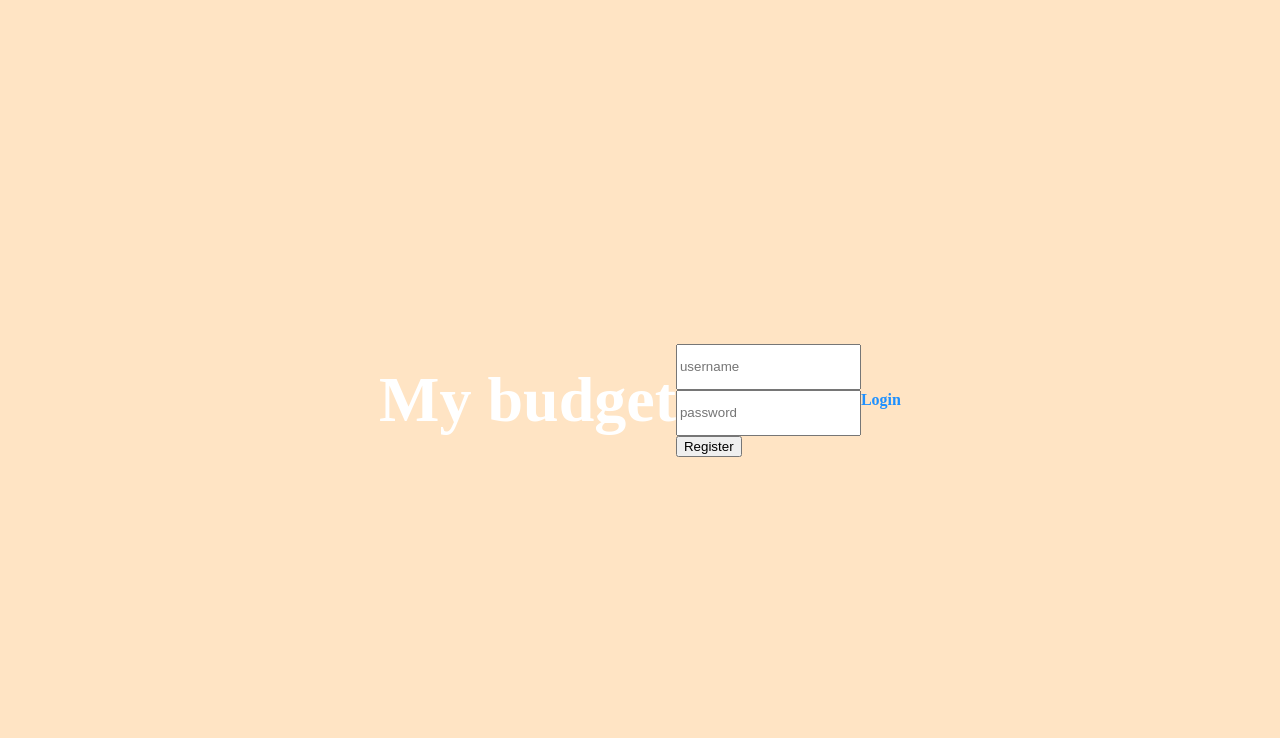
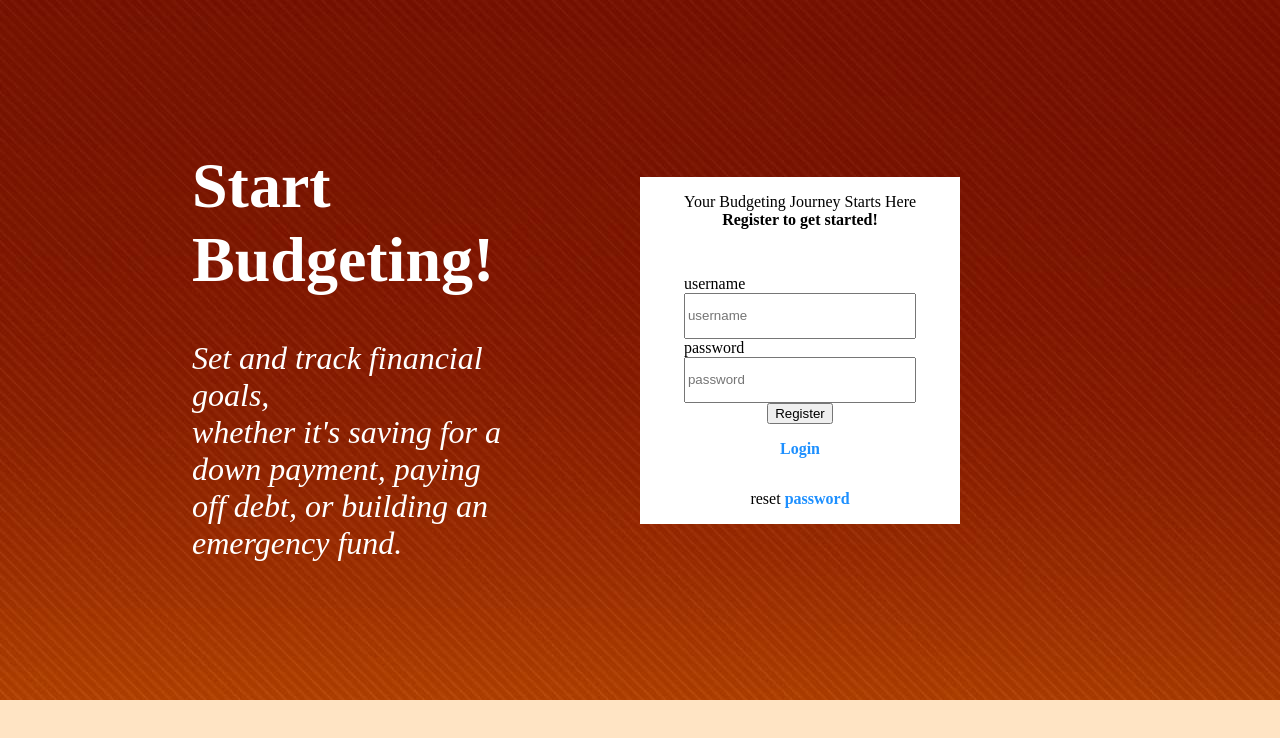
Before and after one commit to llhenderson/budget, a React (Create React App) app: page /register in a window 1280 px wide. Shown: the top 738 px of the page. Built offline with nearby package versions, Linux system fonts and the light colour scheme; the HTML template or start-up script is replaced by a standard one.

Commit message:
updated the structure to the register page and form

```diff
--- a/package.json
+++ b/package.json
@@ -18,7 +18,8 @@
     "react-dom": "^19.0.0",
     "react-router-dom": "^7.1.1",
     "react-scripts": "5.0.1",
-    "recharts": "^2.15.0"
+    "recharts": "^2.15.0",
+    "supertest": "^7.0.0"
   },
   "scripts": {
     "start": "react-scripts start",
--- a/src/components/shared/LoginForm.js
+++ b/src/components/shared/LoginForm.js
@@ -41,8 +41,9 @@ const LoginForm = () => {
       )}
       <div style={{ textAlign: "center" }}>
         <p>
-          <b>Access Your Budget Now</b> <br /> Sign In & See Your Financial
-          Overview
+          Access Your Budget Now
+          <br />
+          <b> Sign In & See Your Financial Overview</b>
         </p>
       </div>
       <div
--- a/src/components/shared/RegisterForm.js
+++ b/src/components/shared/RegisterForm.js
@@ -3,7 +3,6 @@ import Button from "./Button";
 const RegisterForm = () => {
   const [username, setUsername] = useState("");
   const [password, setPassword] = useState("");
-
   const handleRegister = async () => {
     try {
       const response = await fetch("http://localhost:3001/api/register", {
@@ -30,19 +29,39 @@ const RegisterForm = () => {
 
   return (
     <div style={{ display: "flex", flexDirection: "column" }}>
+      <div style={{ textAlign: "center" }}>
+        <p>
+          Your Budgeting Journey Starts Here
+          <b>
+            <br /> Register to get started!
+          </b>
+        </p>
+      </div>
+      <div
+        style={{
+          display: "flex",
+          flexDirection: "column",
+          marginTop: 30,
+        }}
+      >
+        <label htmlFor="username">username</label>
         <input
+          id="username"
           placeholder="username"
           value={username}
           className="login-input"
           onChange={(e) => setUsername(e.target.value)}
         />
+        <lable htmlFor="password">password</lable>
         <input
+          id="password"
           placeholder="password"
           value={password}
           className="login-input"
           onChange={(e) => setPassword(e.target.value)}
         />
-      <div>
+      </div>
+      <div style={{ display: "flex", justifyContent: "center" }}>
         <Button onClick={handleRegister}>Register</Button>
       </div>
     </div>
--- a/src/pages/auth/Login.js
+++ b/src/pages/auth/Login.js
@@ -1,18 +1,6 @@
-import { useEffect } from "react";
-import Button from "../../components/shared/Button.js";
 import LoginForm from "../../components/shared/LoginForm.js";
-import { useNavigate, useNavigationType } from "react-router-dom";
 import login_main from "../../public/login_main.jpg";
 const Login = () => {
-  const navigate = useNavigate();
-  /*
-  useEffect(() => {
-    const token = localStorage.getItem("token");
-    if (token) {
-      navigate("/home");
-    }
-  },[]);
-  */
   return (
     <div
       className="login-page"
--- a/src/pages/auth/Register.js
+++ b/src/pages/auth/Register.js
@@ -1,21 +1,55 @@
+import login_main from "../../public/login_main.jpg";
 import RegisterForm from "../../components/shared/RegisterForm.js";
-
 const Register = () => {
   return (
-    <div className="login-page">
-      <div className="login-title">
-        <h1>My budget</h1>
+    <div
+      className="login-page"
+      style={{
+        backgroundImage: `url(${login_main})`,
+        height: 700,
+        backgroundRepeat: "no-repeat",
+      }}
+    >
+      <div className="login-title" style={{ flex: 1 }}>
+        <div style={{ width: "50%", marginLeft: "30%" }}>
+          <h1>Start Budgeting!</h1>
+          <p>
+            <em>
+              Set and track financial goals,
+              <br /> whether it's saving for a down payment, paying off debt, or
+              building an emergency fund.
+            </em>
+          </p>
         </div>
+      </div>
+      <div style={{ flex: 1 }}>
+        <div
+          style={{
+            backgroundColor: "white",
+            width: "50%",
+          }}
+        >
           <div className="login-form">
             <RegisterForm />
           </div>
           <div className="login-options">
+            <div>
               <p>
                 <a href="/" className="custom-link">
                   Login
                 </a>
               </p>
             </div>
+
+            <p>
+              reset{" "}
+              <a href="https://www.facebook.com" className="custom-link">
+                password
+              </a>
+            </p>
+          </div>
+        </div>
+      </div>
     </div>
   );
 };
```
Also changed, not shown: 2 other files (tests, documents, lock files or other folders). Lines whose indentation alone changed are shown as unchanged.
